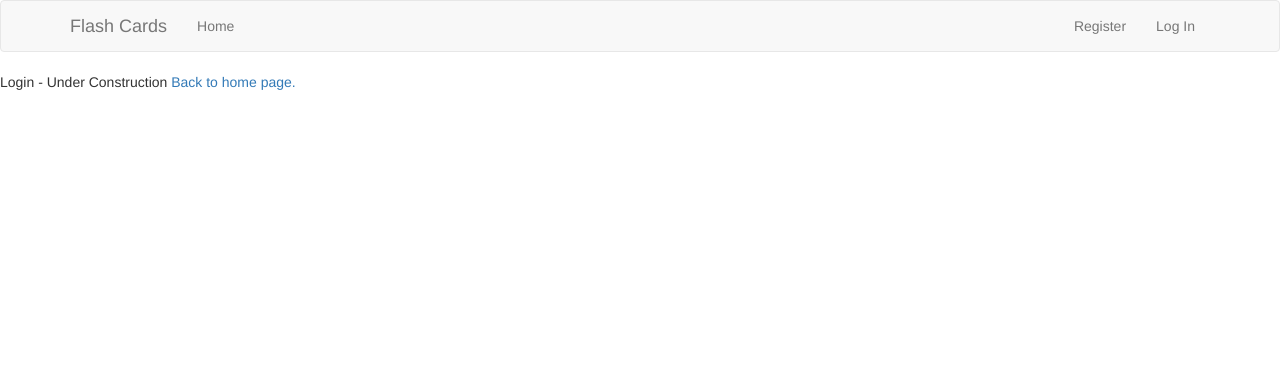
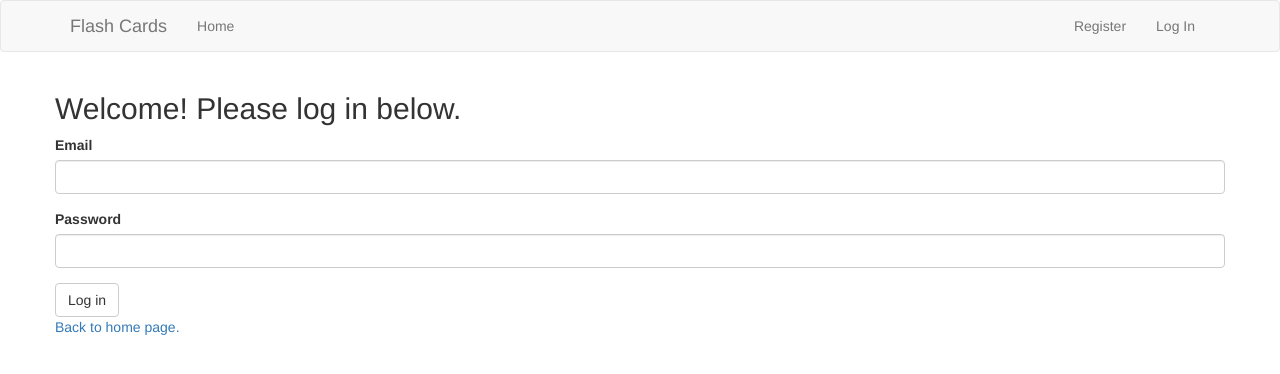
Before and after one commit to sanderdedoncker/flash-card-website, a Flask app: page /auth/login in a window 1280 px wide. Shown: the top 374 px of the page. Run offline with Flask 2, Linux system fonts and the light colour scheme; some libraries are stand-ins or nearby versions.

Commit message:
Flesh out authentication pages with some forms

```diff
--- /dev/null
+++ b/application/auth/forms.py
@@ -0,0 +1,17 @@
+from flask_wtf import FlaskForm
+from wtforms import StringField, PasswordField, SubmitField
+from wtforms.validators import Email, DataRequired, EqualTo
+
+
+class LoginForm(FlaskForm):
+    email = StringField(label="Email", validators=[DataRequired(), Email()])
+    password = PasswordField(label="Password", validators=[DataRequired()])
+    submit = SubmitField(label="Log in")
+
+
+class RegisterForm(FlaskForm):
+    username = StringField(label="User Name", validators=[DataRequired()])
+    email = StringField(label="Email", validators=[DataRequired(), Email()])
+    password = PasswordField(label="Password", validators=[DataRequired()])
+    confirm_password = PasswordField(label="Confirm Password", validators=[DataRequired(), EqualTo("password")])
+    submit = SubmitField(label="Register")
--- a/application/auth/templates/login.html
+++ b/application/auth/templates/login.html
@@ -1,14 +1,18 @@
 {% extends "base.html" %}
+{% import "bootstrap/wtf.html" as wtf %}
+
 
 {% block title %}
 Login - Under Construction
 {% endblock %}
 
-{% block header %}
-Login - Under Construction
+
+{% block app_content %}
+<div class="container">
+    <div class="row">
+    <h2>Welcome! Please log in below.</h2>
+        {{ wtf.quick_form(form=form, novalidate=True) }}
+        <span><a href="{{ url_for('home.home') }}">Back to home page.</a></span>
+    </div>
+</div>
 {% endblock %}
-
-{% block content %}
-Login - Under Construction
-<a href="{{ url_for('home.home') }}">Back to home page.</a>
-{% endblock %}
--- a/application/auth/views.py
+++ b/application/auth/views.py
@@ -1,4 +1,5 @@
-from flask import Blueprint, render_template, redirect, url_for
+from flask import Blueprint, render_template, redirect, url_for, flash
+from .forms import LoginForm, RegisterForm
 
 
 # # Blueprint configuration
@@ -7,14 +8,22 @@ bp = Blueprint(name="auth", import_name=__name__, template_folder="templates", s
 
 # # Views
 
-@bp.route("/register", methods=["GET"])
+@bp.route("/register", methods=["GET", "POST"])
 def register():
-    return render_template("register.html")
+    register_form = RegisterForm()
+    if register_form.validate_on_submit():
+        flash("Registration Successful!")
+        return redirect(url_for("home.home"))
+    return render_template("register.html", form=register_form)
 
 
-@bp.route("/login", methods=["GET"])
+@bp.route("/login", methods=["GET", "POST"])
 def login():
-    return render_template("login.html")
+    login_form = LoginForm()
+    if login_form.validate_on_submit():
+        flash("Login Successful!")
+        return redirect(url_for("home.home"))
+    return render_template("login.html", form=login_form)
 
 
 @bp.route("/logout", methods=["GET"])
```
Also changed, not shown: application/auth/templates/register.html (+11 -7 lines).
